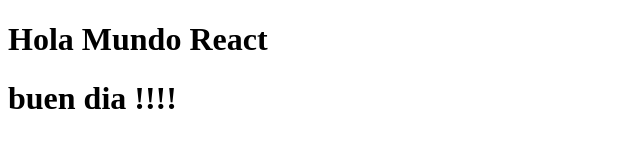
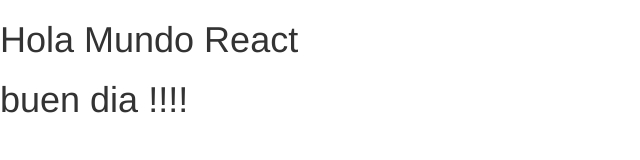
Before and after one commit to daguiheso/Thinking-in-React, a website: page index.html in a window 1280 px wide. Shown: the whole page, without its empty margins (0-640 px from the left). Drawn offline with nearby package versions, Linux system fonts and the light colour scheme.

Commit message:
Add bootstrap

```diff
--- a/index.html
+++ b/index.html
@@ -4,6 +4,8 @@
 <head>
  <meta charset="UTF-8" />
  <title>Thinking React</title>
+ <link rel="stylesheet" href="https://maxcdn.bootstrapcdn.com/bootstrap/3.3.6/css/bootstrap.min.css" integrity="sha384-1q8mTJOASx8j1Au+a5WDVnPi2lkFfwwEAa8hDDdjZlpLegxhjVME1fgjWPGmkzs7" crossorigin="anonymous">
+ <link rel="stylesheet" href="https://maxcdn.bootstrapcdn.com/bootstrap/3.3.6/css/bootstrap-theme.min.css" integrity="sha384-fLW2N01lMqjakBkx3l/M9EahuwpSfeNvV63J5ezn3uZzapT0u7EYsXMjQV+0En5r" crossorigin="anonymous">
 </head>
 
 <body>
```
